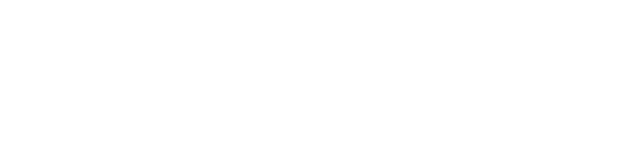
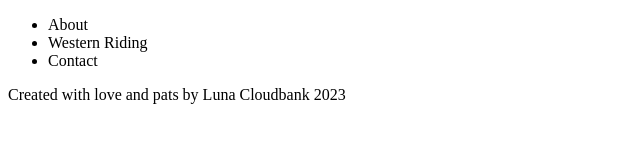
Before and after one commit to floofyhorses/thehorseywebsite, a plain HTML site: page index.html in a window 1280 px wide. Shown: the whole page, without its empty margins (0-640 px from the left). Drawn offline with Linux system fonts and the light colour scheme.

Commit message:
Add ul for topnav and footer with text

```diff
--- a/index.html
+++ b/index.html
@@ -8,6 +8,16 @@
 
     </head>
     <body>
+        <header>
+            <div>
+                <ul class= "topnav">
+                    <li>About</li>
+                    <li>Western Riding</li>
+                    <li>Contact</li>
+                </ul>
+            </div>
+        </header>
      <script type="javascript" src="script.js"></script>
+     <footer><sm>Created with love and pats by Luna Cloudbank 2023</sm></footer>
     </body>
 </html>
```
